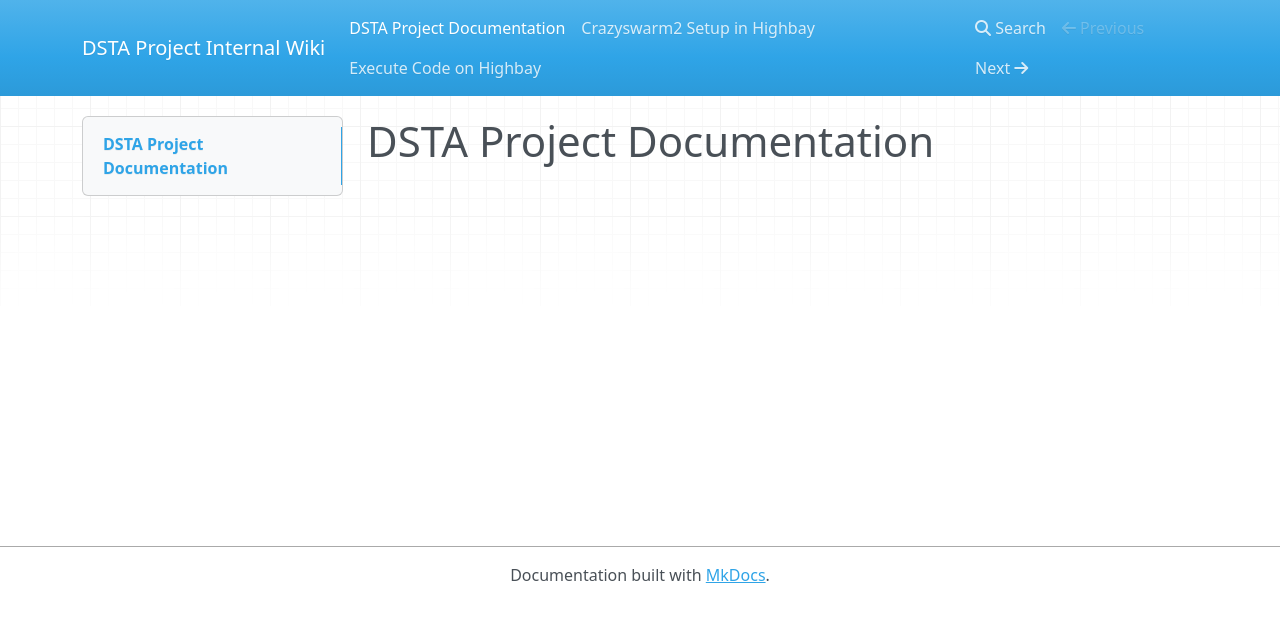
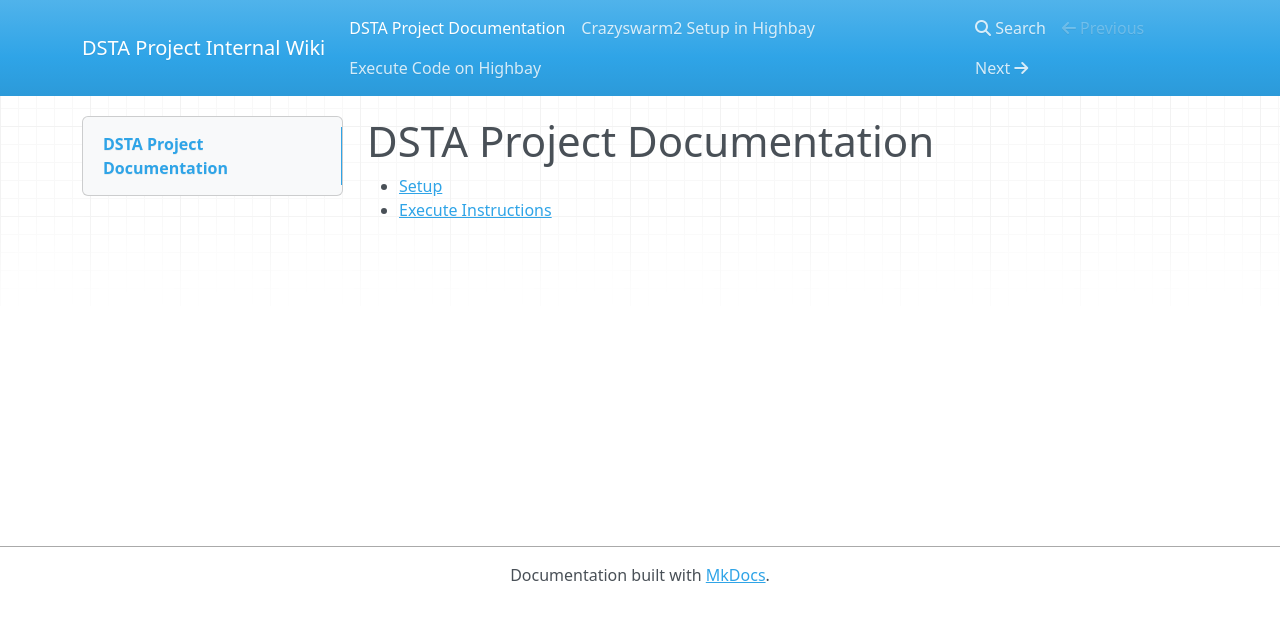
Before and after one commit to delay-planner/internal-wiki, an MkDocs documentation site: the page built from docs/index.md, in a window 1280 px wide. Shown: the top 622 px of the page. Built offline with MkDocs 1.6.1, drawn with Linux system fonts in a browser that asks for light colours; nearby versions of some CDN libraries.

Commit message:
add toc sort of

```diff
--- a/docs/index.md
+++ b/docs/index.md
@@ -1 +1,4 @@
 # DSTA Project Documentation
+
+- [Setup](https://delay-planner.github.io/internal-wiki/crazyswarm/)
+- [Execute Instructions](https://delay-planner.github.io/internal-wiki/execute/)
```
